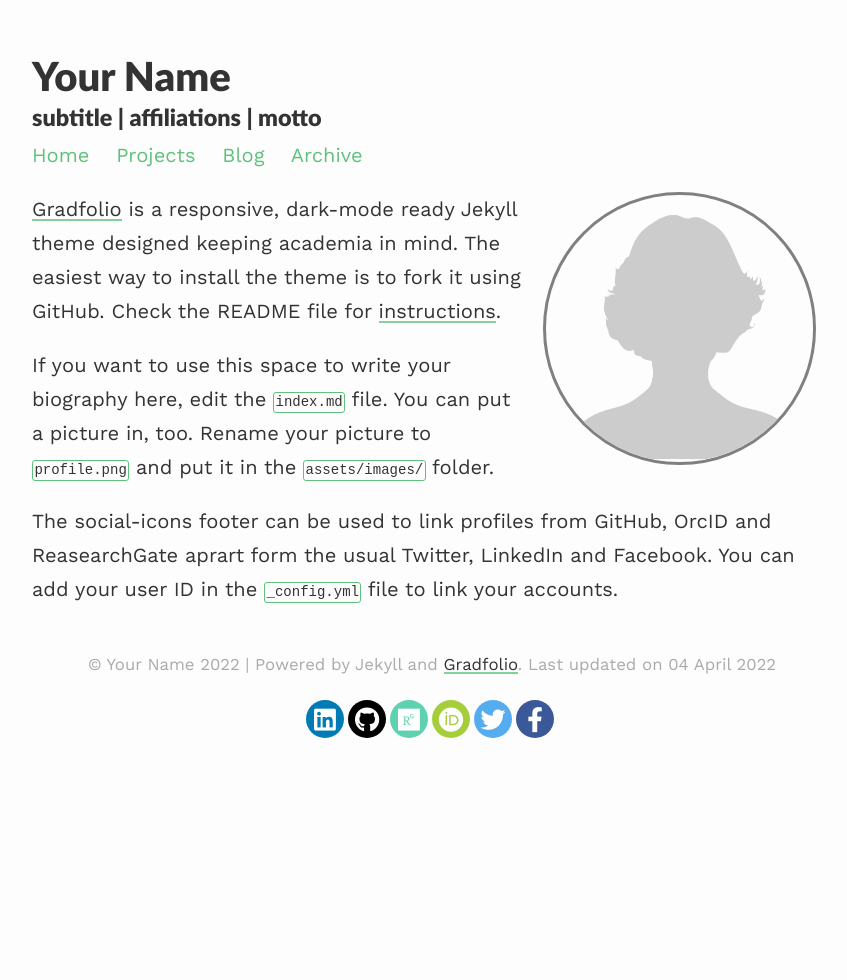
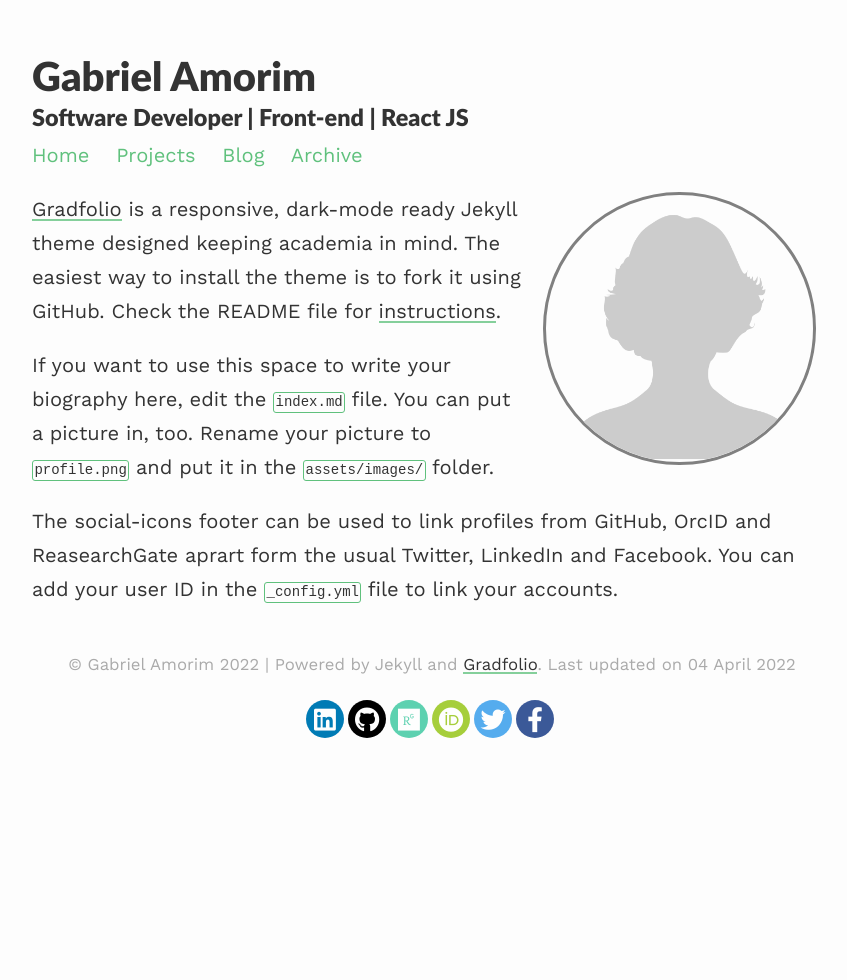
Before and after one commit to AmorimMG/amorimmg.github.io, a Jekyll site: the page built from index.md, in a window 1280 px wide. Shown: the whole page, without its empty margins (208-1055 px from the left). Built offline with Jekyll 4.4.1, drawn with Linux system fonts in a browser that asks for light colours; nearby versions of some CDN libraries.

Commit message:
Update _config.yml

```diff
--- a/_config.yml
+++ b/_config.yml
@@ -1,7 +1,7 @@
 ### your site title here
 
-title: Your Name
-description: subtitle | affiliations | motto
+title: Gabriel Amorim
+description: Software Developer | Front-end | React JS
 
 baseurl: /gradfolio #name of GitHub repository
 url: "" #custom url to be used instead of GitHub repository
@@ -19,8 +19,8 @@ paginate_path: /blog/page:num/
 # Social media links in footer
 facebook: "#"
 twitter: "#"
-linkedin: "#"
-github: "#"
+linkedin: "https://www.linkedin.com/in/gabrielamorim0/"
+github: "https://github.com/RecNove"
 researchgate: "#"
 orcid: "#"
 
```
